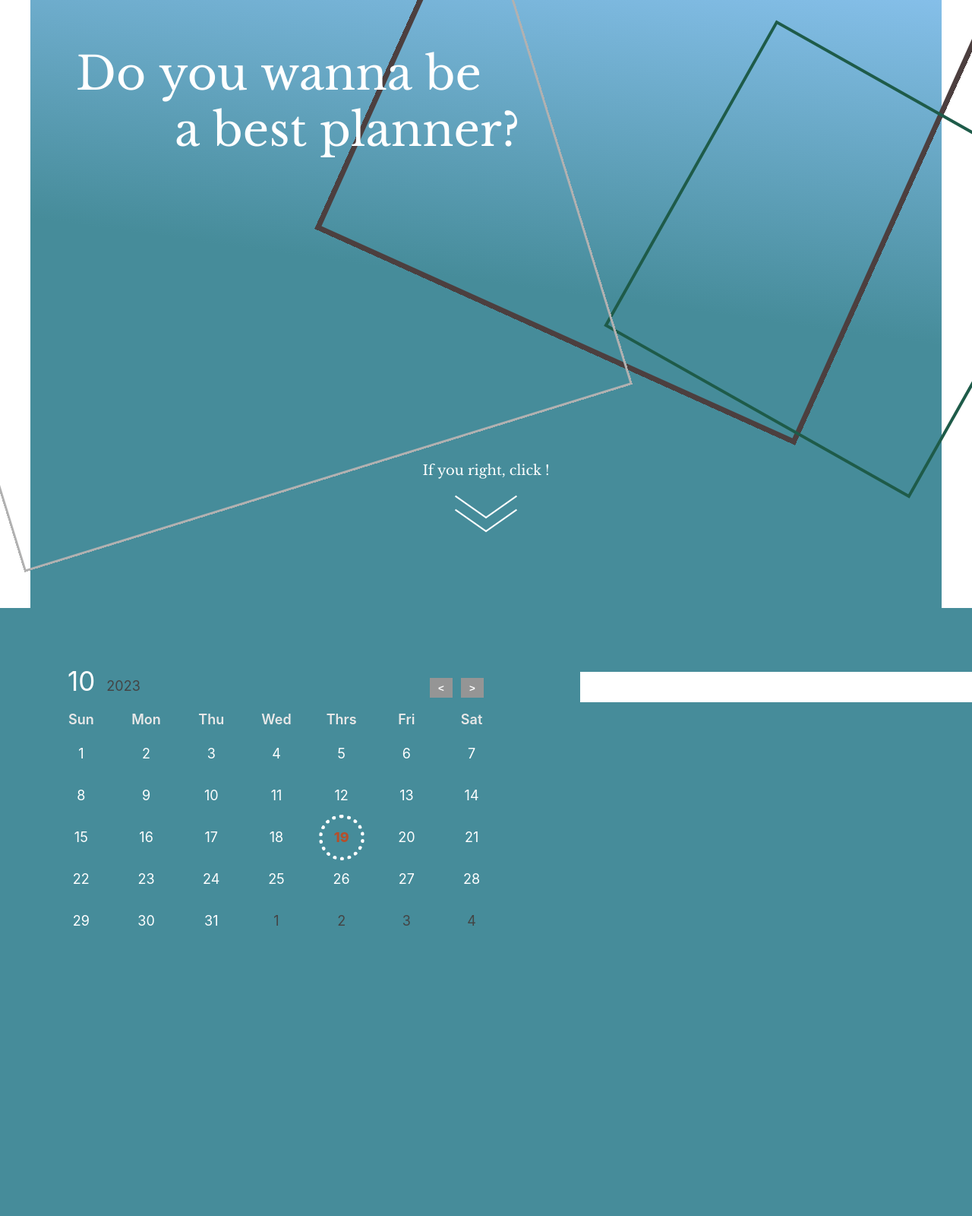
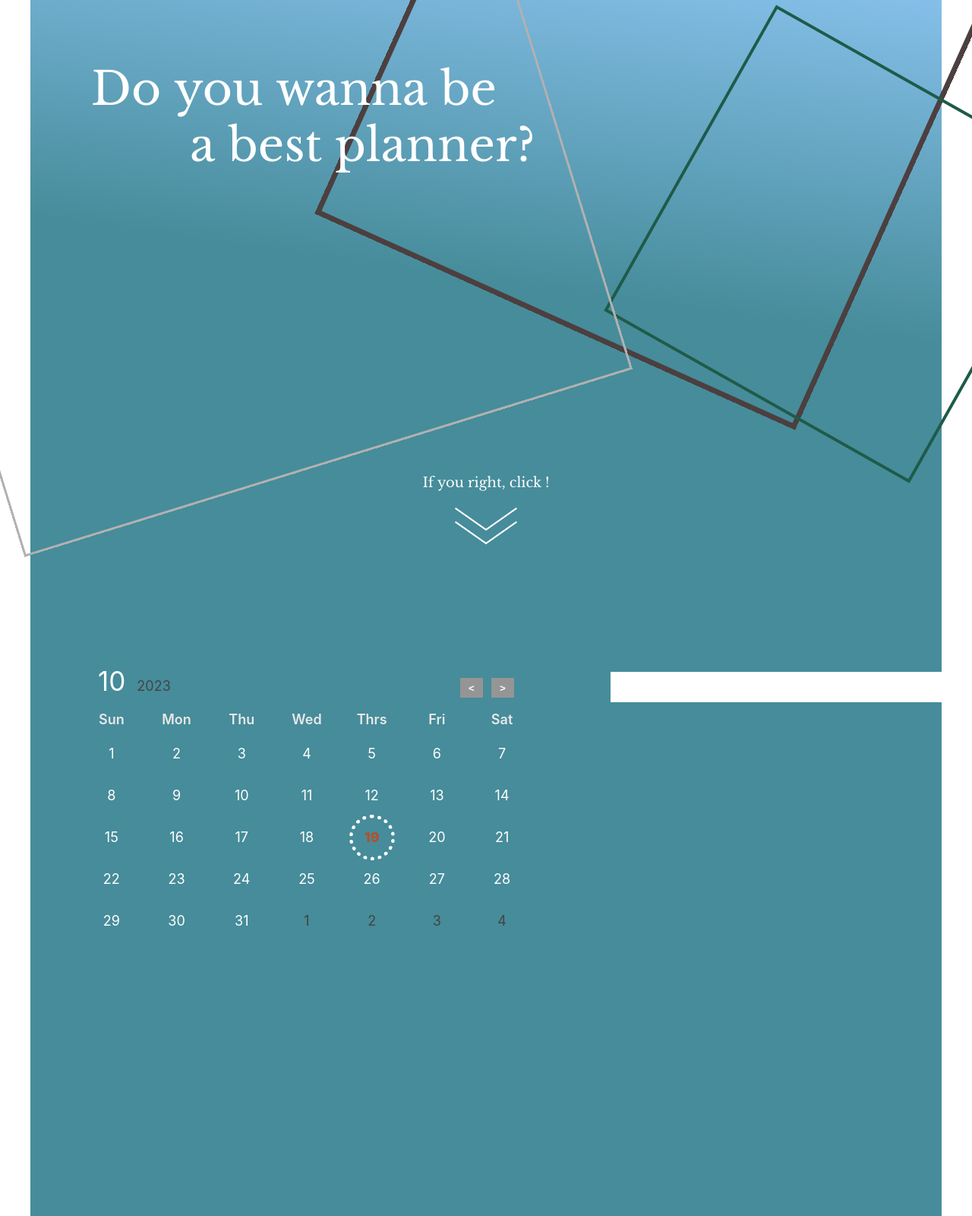
Before and after one commit to JeongYunmin/yuumni-todolist, a React (Create React App) app: page / in a window 1280 px wide. Shown: the top 1600 px of the page at 76% size. Built offline with nearby package versions, Linux system fonts and the light colour scheme.

Commit message:
PlanningPage 레이아웃 변경

```diff
--- a/src/App.css
+++ b/src/App.css
@@ -2,5 +2,10 @@
   width: 100vw;
   display: flex;
   justify-content: center;
-  position: relative;
 }
+
+.PlanningPage_container {
+  width: 100vw;
+  display: flex;
+  justify-content: center;
+}
--- a/src/App.js
+++ b/src/App.js
@@ -10,7 +10,9 @@ function App() {
       <div className="MainCover_container">
         <MainCover />
       </div>
-      <PlanningPage />
+      <div className="PlanningPage_container">
+        <PlanningPage />
+      </div>
     </>
   );
 }
--- a/src/styles/MainCover.css
+++ b/src/styles/MainCover.css
@@ -6,7 +6,7 @@
   width: 1200px;
   height: 100vh;
   box-sizing: border-box;
-  padding: 60px;
+  padding: 80px;
 
   background: linear-gradient(8deg, #468c9a 53%, rgb(133, 191, 233));
   /* overflow: hidden; */
@@ -154,7 +154,7 @@
 .MainCover .scroll_container {
   position: absolute;
   left: 0;
-  bottom: 10vh;
+  bottom: 8vh;
   z-index: 3;
 
   display: flex;
@@ -246,7 +246,7 @@
 
 .MainCover .brown_deco_square {
   position: absolute;
-  top: -220px;
+  top: -240px;
   right: 20px;
 
   width: 680px;
@@ -261,7 +261,7 @@
 
 .MainCover .green_deco_square {
   position: absolute;
-  top: 110px;
+  top: 90px;
   right: -100px;
 
   width: 453.5px;
@@ -276,7 +276,7 @@
 
 .MainCover .gray_deco_square {
   position: absolute;
-  top: -190px;
+  top: -210px;
   left: -150px;
 
   width: 831.5px;
--- a/src/styles/PlanningPage.css
+++ b/src/styles/PlanningPage.css
@@ -1,5 +1,5 @@
 .PlanningPage {
-  width: 100%;
+  width: 1200px;
   height: 100vh;
   background-color: #468c9a;
   padding: 5vw;
```
